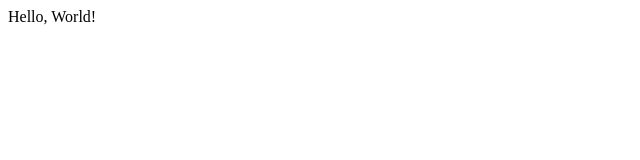
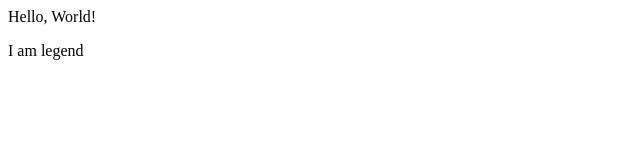
Before and after one commit to wtekimam/loveLang, a plain HTML site: page index.html in a window 1280 px wide. Shown: the full height of the page, 0-640 px from the left. Drawn offline with Linux system fonts and the light colour scheme.

Commit message:
update 2

```diff
--- a/index.html
+++ b/index.html
@@ -1 +1,3 @@
 <p>Hello, World!</p>
+
+<p> I am legend </p>
```
